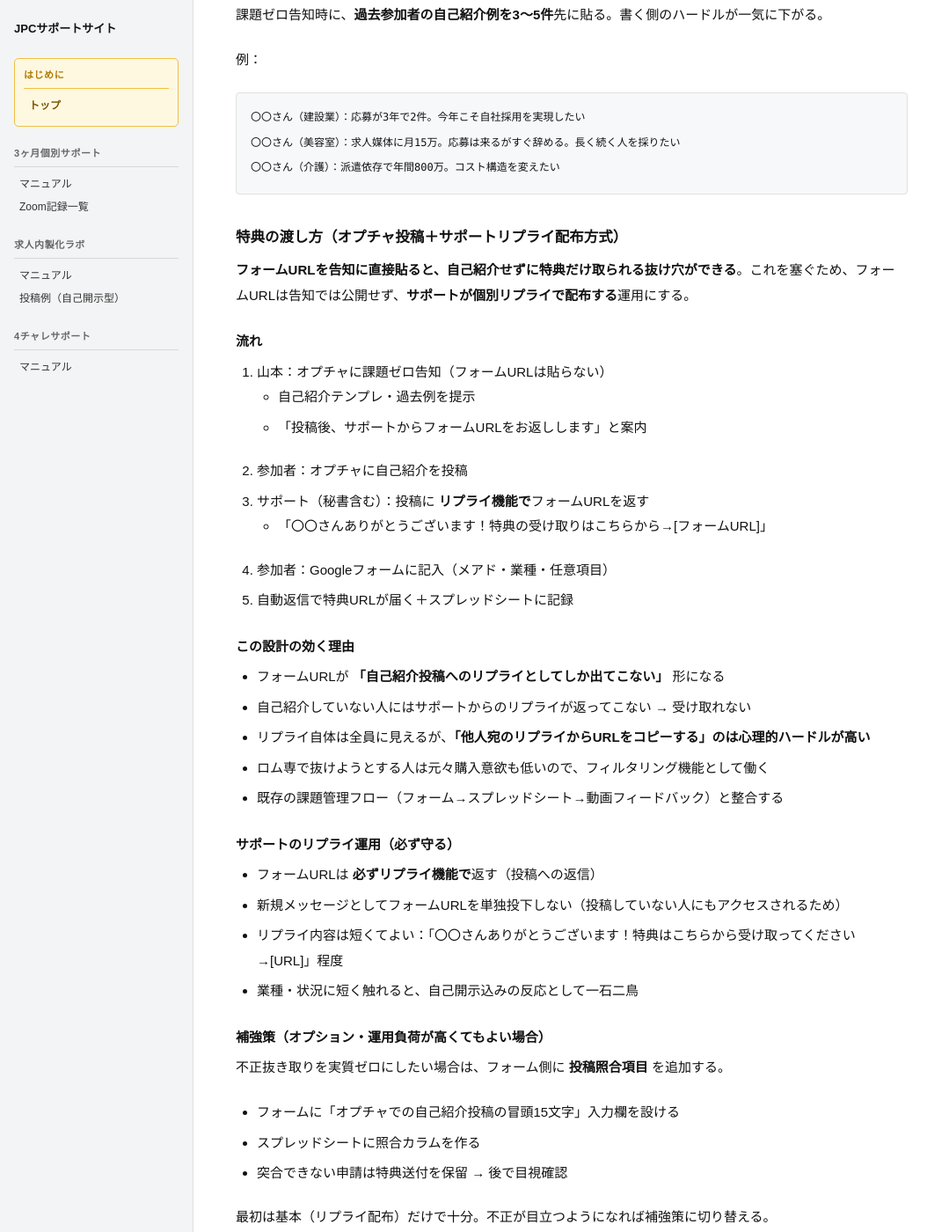
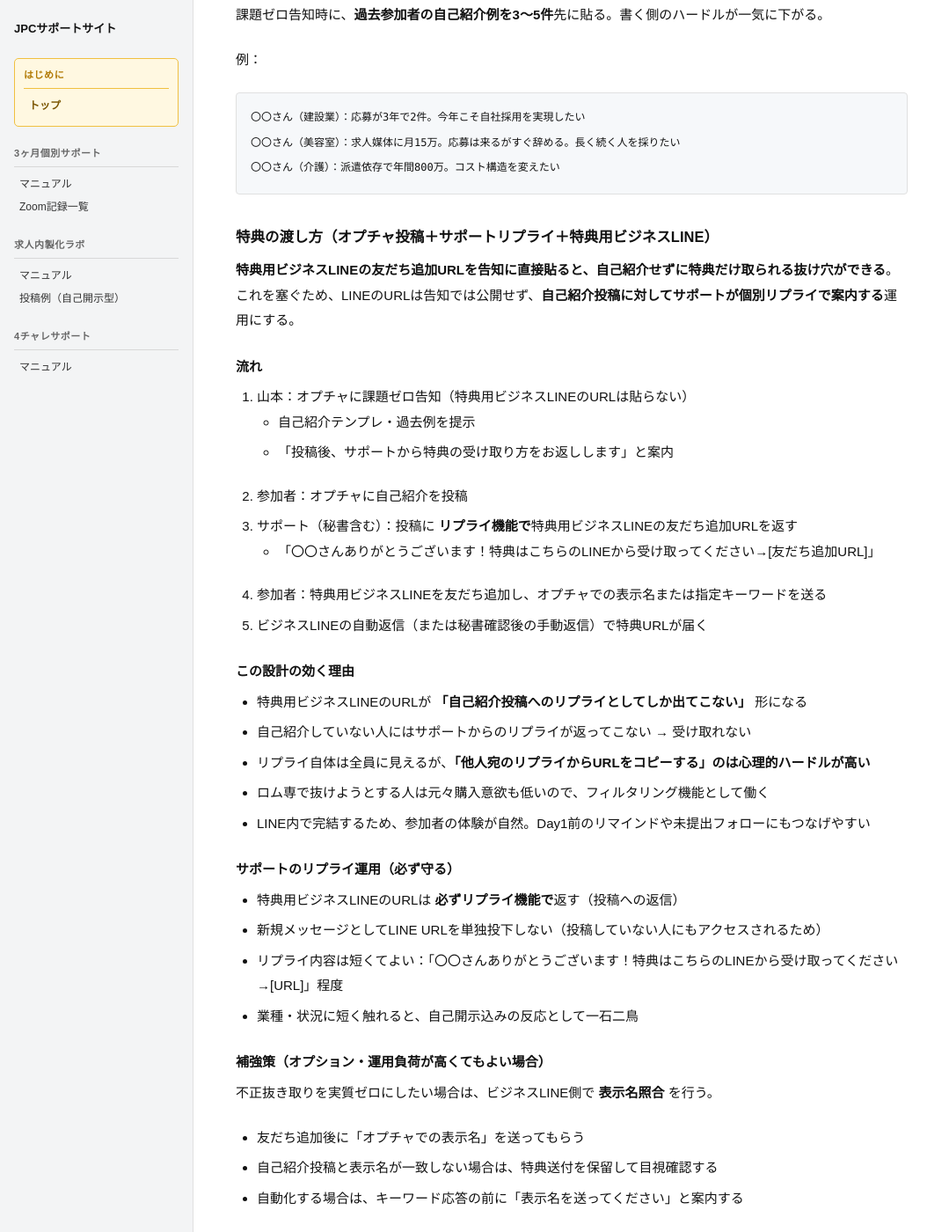
Before and after one commit to staffsolution/staffsolution-support, a Jekyll site: the page built from 4チャレサポート/マニュアル.md, in a window 1280 px wide and 1400 px high, scrolled down 1131 px. Shown: the whole window at 88% size, without its empty margins (0-1079 px from the left). Built offline with Jekyll 4.4.1, drawn with Linux system fonts in a browser that asks for light colours; some of the changed text lies outside the part shown.

Commit message:
バックアップ：4チャレ特典配布をビジネスLINEに変更

````diff
--- a/4チャレサポート/マニュアル.md
+++ b/4チャレサポート/マニュアル.md
@@ -48,45 +48,45 @@ title: "4チャレ本番オプチャ 運用"
 〇〇さん（介護）：派遣依存で年間800万。コスト構造を変えたい
 ```
 
-### 特典の渡し方（オプチャ投稿＋サポートリプライ配布方式）
+### 特典の渡し方（オプチャ投稿＋サポートリプライ＋特典用ビジネスLINE）
 
-**フォームURLを告知に直接貼ると、自己紹介せずに特典だけ取られる抜け穴ができる**。これを塞ぐため、フォームURLは告知では公開せず、**サポートが個別リプライで配布する**運用にする。
+**特典用ビジネスLINEの友だち追加URLを告知に直接貼ると、自己紹介せずに特典だけ取られる抜け穴ができる**。これを塞ぐため、LINEのURLは告知では公開せず、**自己紹介投稿に対してサポートが個別リプライで案内する**運用にする。
 
 #### 流れ
 
-1. 山本：オプチャに課題ゼロ告知（フォームURLは貼らない）
+1. 山本：オプチャに課題ゼロ告知（特典用ビジネスLINEのURLは貼らない）
    - 自己紹介テンプレ・過去例を提示
-   - 「投稿後、サポートからフォームURLをお返しします」と案内
+   - 「投稿後、サポートから特典の受け取り方をお返しします」と案内
 2. 参加者：オプチャに自己紹介を投稿
-3. サポート（秘書含む）：投稿に **リプライ機能で**フォームURLを返す
-   - 「〇〇さんありがとうございます！特典の受け取りはこちらから→[フォームURL]」
-4. 参加者：Googleフォームに記入（メアド・業種・任意項目）
-5. 自動返信で特典URLが届く＋スプレッドシートに記録
+3. サポート（秘書含む）：投稿に **リプライ機能で**特典用ビジネスLINEの友だち追加URLを返す
+   - 「〇〇さんありがとうございます！特典はこちらのLINEから受け取ってください→[友だち追加URL]」
+4. 参加者：特典用ビジネスLINEを友だち追加し、オプチャでの表示名または指定キーワードを送る
+5. ビジネスLINEの自動返信（または秘書確認後の手動返信）で特典URLが届く
 
 #### この設計の効く理由
 
-- フォームURLが **「自己紹介投稿へのリプライとしてしか出てこない」** 形になる
+- 特典用ビジネスLINEのURLが **「自己紹介投稿へのリプライとしてしか出てこない」** 形になる
 - 自己紹介していない人にはサポートからのリプライが返ってこない → 受け取れない
 - リプライ自体は全員に見えるが、**「他人宛のリプライからURLをコピーする」のは心理的ハードルが高い**
 - ロム専で抜けようとする人は元々購入意欲も低いので、フィルタリング機能として働く
-- 既存の課題管理フロー（フォーム→スプレッドシート→動画フィードバック）と整合する
+- LINE内で完結するため、参加者の体験が自然。Day1前のリマインドや未提出フォローにもつなげやすい
 
 #### サポートのリプライ運用（必ず守る）
 
-- フォームURLは **必ずリプライ機能で**返す（投稿への返信）
-- 新規メッセージとしてフォームURLを単独投下しない（投稿していない人にもアクセスされるため）
-- リプライ内容は短くてよい：「〇〇さんありがとうございます！特典はこちらから受け取ってください→[URL]」程度
+- 特典用ビジネスLINEのURLは **必ずリプライ機能で**返す（投稿への返信）
+- 新規メッセージとしてLINE URLを単独投下しない（投稿していない人にもアクセスされるため）
+- リプライ内容は短くてよい：「〇〇さんありがとうございます！特典はこちらのLINEから受け取ってください→[URL]」程度
 - 業種・状況に短く触れると、自己開示込みの反応として一石二鳥
 
 #### 補強策（オプション・運用負荷が高くてもよい場合）
 
-不正抜き取りを実質ゼロにしたい場合は、フォーム側に **投稿照合項目** を追加する。
+不正抜き取りを実質ゼロにしたい場合は、ビジネスLINE側で **表示名照合** を行う。
 
-- フォームに「オプチャでの自己紹介投稿の冒頭15文字」入力欄を設ける
-- スプレッドシートに照合カラムを作る
-- 突合できない申請は特典送付を保留 → 後で目視確認
+- 友だち追加後に「オプチャでの表示名」を送ってもらう
+- 自己紹介投稿と表示名が一致しない場合は、特典送付を保留して目視確認する
+- 自動化する場合は、キーワード応答の前に「表示名を送ってください」と案内する
 
-最初は基本（リプライ配布）だけで十分。不正が目立つようになれば補強策に切り替える。
+最初は基本（リプライでLINE案内）だけで十分。不正が目立つようになれば照合を厳密にする。
 
 #### 課題ゼロ告知テンプレ（オプチャ投稿用）
 
@@ -117,7 +117,7 @@ Day1の前に、自己紹介から始めてください。
 
 ポイント：
 
-- **フォームURLは書かない**
+- **特典用ビジネスLINEのURLは書かない**
 - 「サポートから返信で」と明示することで、参加者は「投稿しないと届かない」と理解する
 - 最後の一文で「他の人の自己紹介も読むメリット」を提示し、ロム専の読み込みを促す
 
@@ -168,13 +168,13 @@ Day1の前に、自己紹介から始めてください。
 
 ## 進め方の手順（運用フロー）
 
-1. 課題ゼロ告知（特典オファー＋3点フォーマット＋過去例3〜5件・**フォームURLは貼らない**）
+1. 課題ゼロ告知（特典オファー＋3点フォーマット＋過去例3〜5件・**特典用ビジネスLINEのURLは貼らない**）
 2. 参加者の自己紹介投稿が始まる
 3. **最初の3〜5件は山本が反応**して場の温度を決める
-4. その後はサポート（秘書含む）が先輩として広く反応＋**リプライでフォームURLを配布**
+4. その後はサポート（秘書含む）が先輩として広く反応＋**リプライで特典用ビジネスLINEを案内**
 5. 山本は **拾う5パターンに該当する人だけ深堀り**
-6. 全件にスタンプか1コメント＋フォームURLのリプライは入れる（漏れない運用）
-7. 参加者がフォーム送信 → 自動返信で特典＋スプレッドシート記録
+6. 全件にスタンプか1コメント＋LINE案内のリプライは入れる（漏れない運用）
+7. 参加者がビジネスLINEを追加 → 表示名または指定キーワード送信 → 自動返信または秘書確認後に特典URLを配布
 8. Day1直前に山本が「明日Day1で会いましょう」と全体に1投稿で締める
 
 ## 副次効果：ラボ活性化への種まき
@@ -186,9 +186,9 @@ Day1の前に、自己紹介から始めてください。
 （日付・参加者・決定事項をここに書く）
 
 - [ ] サポート各人の担当範囲（業種で分けるか、時間帯で分けるか）
-- [ ] フォームURLのリプライ配布担当（秘書ベース＋サポートで補完）
-- [ ] Googleフォームの作成（自己紹介投稿者向け・自動返信で特典URL）
-- [ ] スプレッドシートの設計（既存4チャレ課題管理と統一）
+- [ ] 特典用ビジネスLINEの作成（友だち追加URL・あいさつメッセージ・自動返信）
+- [ ] LINE案内URLのリプライ配布担当（秘書ベース＋サポートで補完）
+- [ ] 特典URLの配布方法（自動返信／表示名確認後の手動返信）
 - [ ] 過去の自己紹介例の選定（誰の事例を貼るか）
 - [ ] 山本が拾う・拾わないの判定をその場で誰が確認するか
-- [ ] 補強策（フォームに冒頭15文字入力欄）を最初から入れるかの判断
+- [ ] 補強策（オプチャ表示名の照合）を最初から入れるかの判断
````
